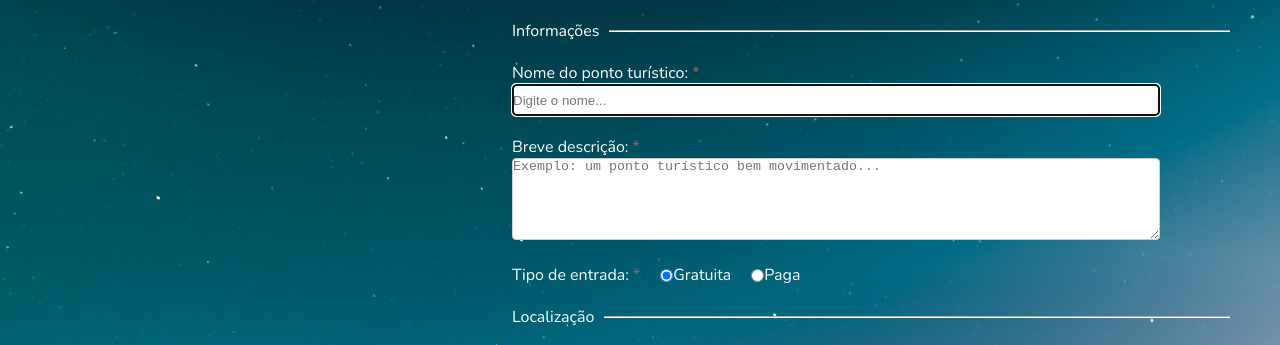
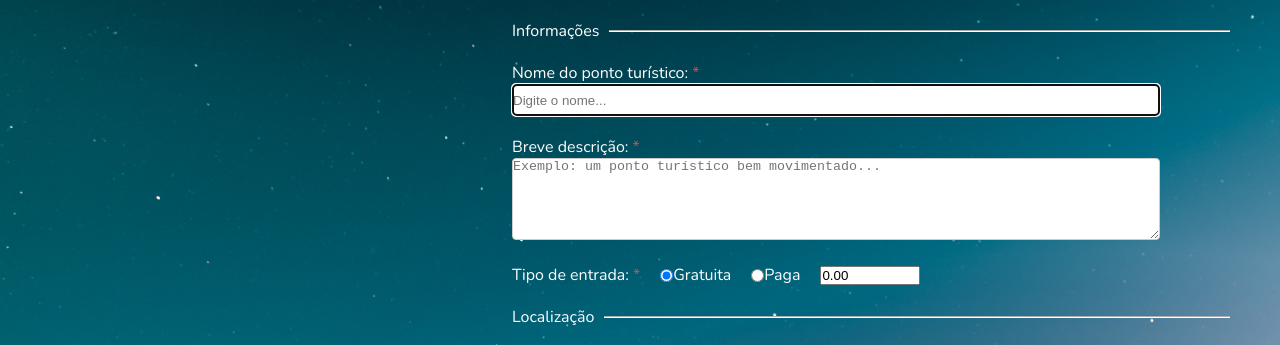
Before and after one commit to camilasales/tourist-spots-form, a plain HTML site: page index.html in a window 1280 px wide. Shown: the top 345 px of the page. Drawn offline with nearby package versions, Linux system fonts and the light colour scheme.

Commit message:
insert input money for payment tourist spots

```diff
--- a/index.html
+++ b/index.html
@@ -28,6 +28,7 @@
             <label for="type-entry-label-free">Gratuita </label>
             <input type="radio" id="pay" name="type_entry" value="pay">
             <label for="type-entry-label-pay">Paga</label>
+            <input type="number" min="0.00" max="10000.00" step="0.01" value="0.00" />
         </div>
         <fieldset class="fields__block">
             <legend>Localização</legend>
```
